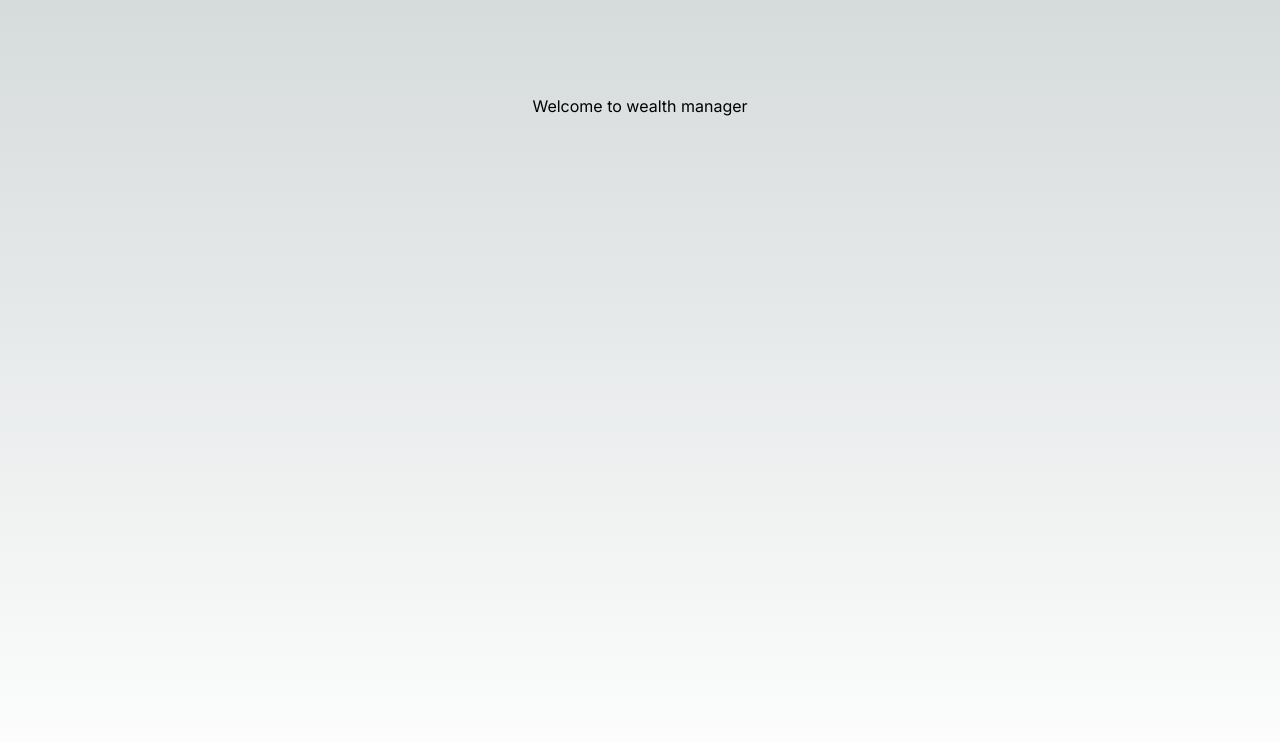
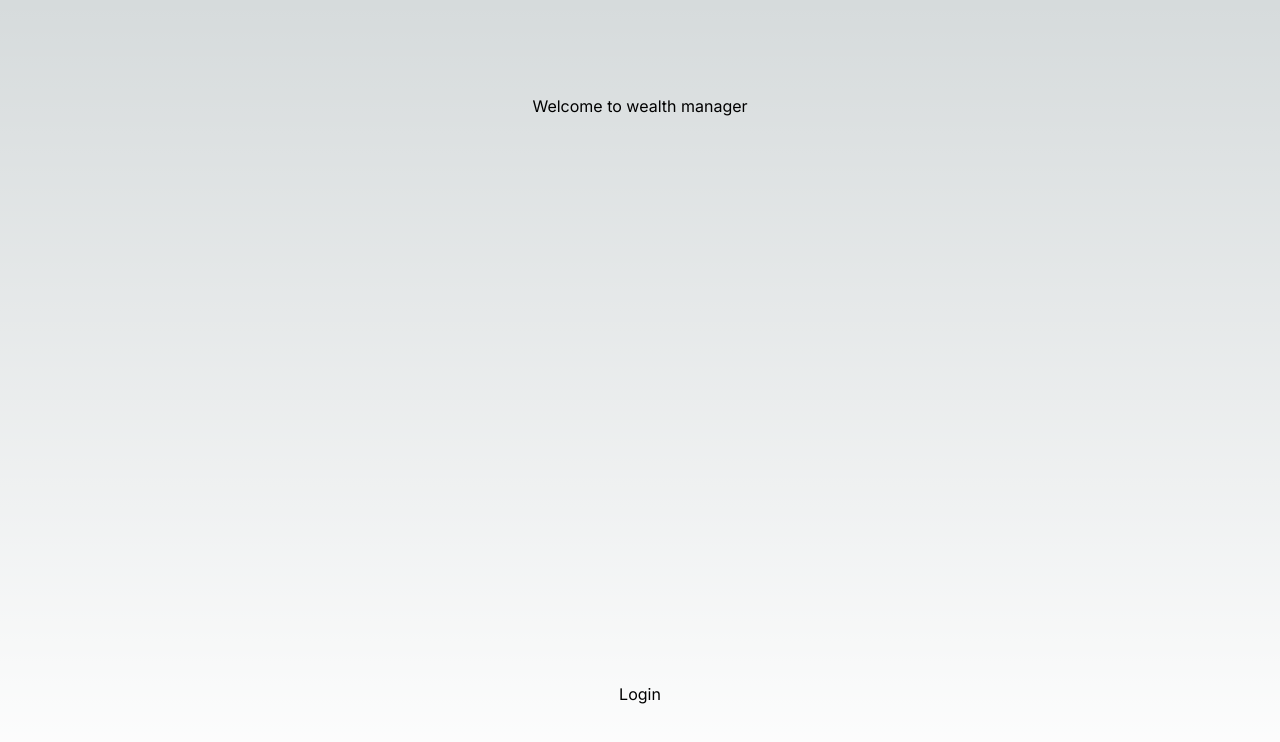
Before and after one commit to haitrr/wealth-manager, a Next.js app in the folder web/: page / in a window 1280 px wide. Shown: the top 742 px of the page. Built offline with nearby package versions, Linux system fonts and the light colour scheme; no server answers.

Commit message:
login logout link

```diff
--- /dev/null
+++ b/web/app/_app.tsx
@@ -0,0 +1,5 @@
+import {AppProps} from "next/app";
+
+export default function MyApp({Component, pageProps}: AppProps) {
+  return <Component {...pageProps} />;
+}
--- a/web/app/page.tsx
+++ b/web/app/page.tsx
@@ -5,6 +5,7 @@ import { useEffect, useState } from 'react';
 import { useQuery } from 'react-query';
 import { getAuthUser } from '@/api';
 import { useAuthContext } from '@/states/auth';
+import Link from 'next/link';
 
 export default function Home() {
   const [isLoading, setIsLoading] = useState(true);
@@ -25,16 +26,17 @@ export default function Home() {
     </div>
   }
   if(auth.isAuthenticated) {
-    console.log(auth)
     return (
       <main className={styles.main}>
         <h1>Welcome logged in user {auth.user.id} {auth.user.name}</h1>
+        <Link href="/logout">Logout</Link>
       </main>
     )
   }
   return (
     <main className={styles.main}>
       Welcome to wealth manager
+      <Link href="/login">Login</Link>
     </main>
   )
 }
--- a/web/package.json
+++ b/web/package.json
@@ -9,6 +9,7 @@
     "lint": "next lint"
   },
   "dependencies": {
+    "@radix-ui/react-menubar": "^1.0.3",
     "@types/node": "20.5.9",
     "@types/react": "18.2.21",
     "@types/react-dom": "18.2.7",
```
Also changed, not shown: 1 other file (tests, documents, lock files or other folders).
